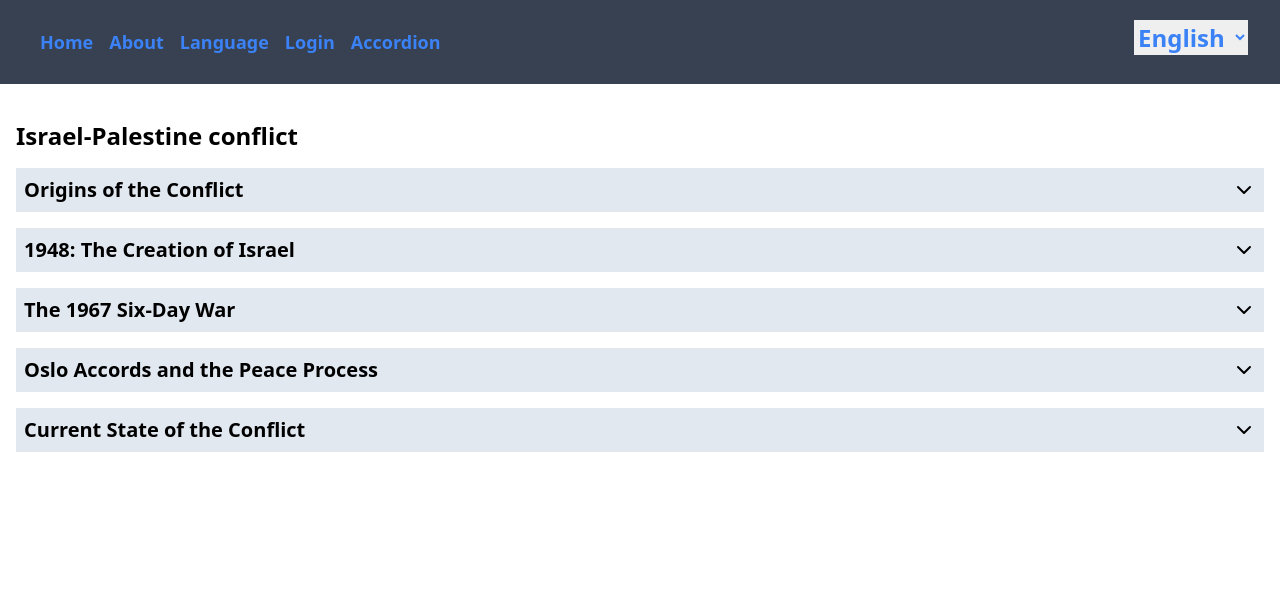
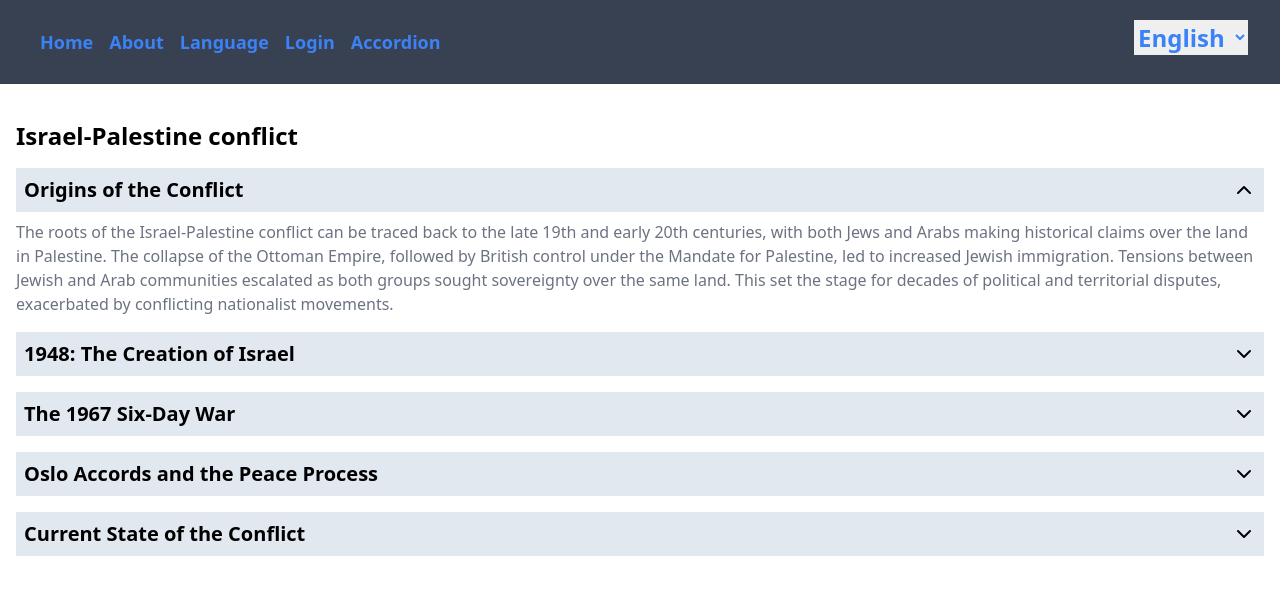
Before and after one commit to brij1728/low-level-design, a React (Vite) app: page /accordion in a window 1280 px wide. Shown: the top 594 px of the page. Built offline with nearby package versions, Linux system fonts and the light colour scheme.

Commit message:
Refactor Accordion component to set initial active index and improve isActive logic

```diff
--- a/src/components/Accordion/Accordion.tsx
+++ b/src/components/Accordion/Accordion.tsx
@@ -4,7 +4,7 @@ import { AccordionItem } from '../AccordionItem';
 import { accordionData } from '../../data/accordion';
 
 export const Accordion = () => {
-  const [activeIndex, setActiveIndex] = useState<number | null>(null);
+  const [activeIndex, setActiveIndex] = useState<number | null>(0);
 
   const toggleAccordion = (index: number) => {
     if (index === activeIndex) {
@@ -23,7 +23,7 @@ export const Accordion = () => {
           index={index}
           title={item.title}
           content={item.content}
-          isActive={activeIndex === index}
+          isActive={index === activeIndex ? true : false} // Check if the current index is active
           toggleAccordion={toggleAccordion}
         />
       ))}
```
